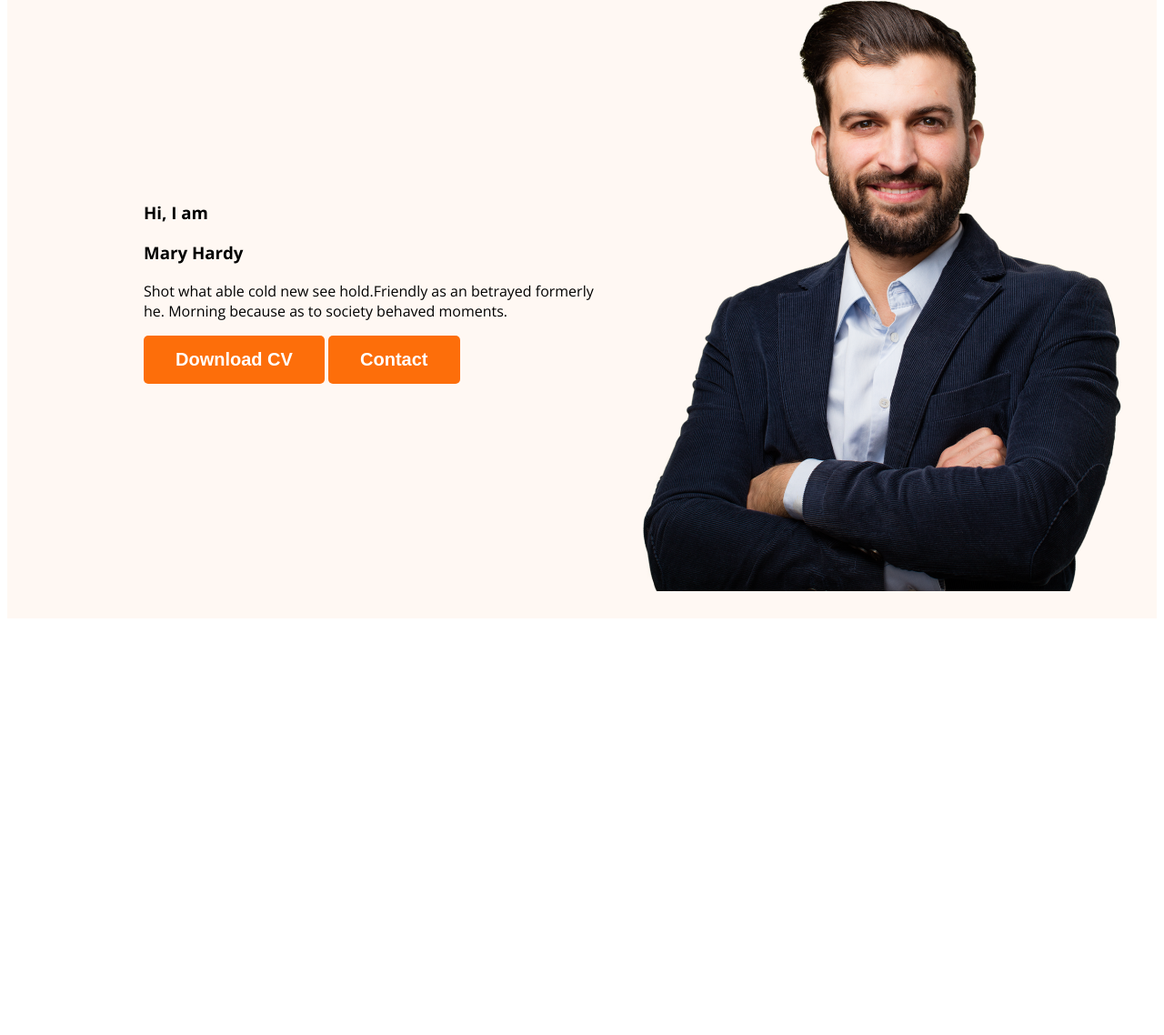
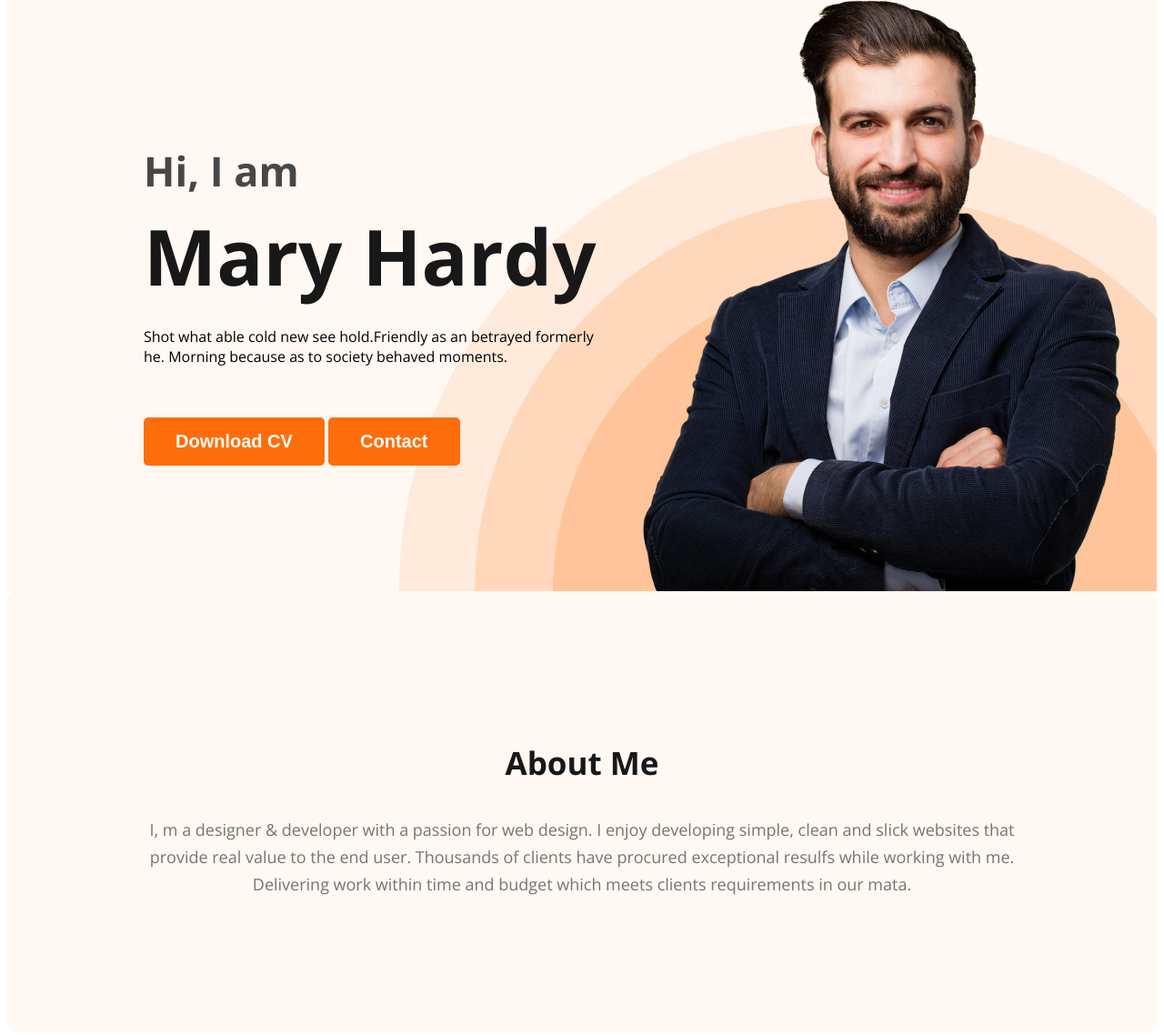
Before and after one commit to mdnazmulislam0087/dev-portfolio, a plain HTML site: page index.html in a window 1280 px wide. Shown: the part 215-1353 px from the top of the page at 91% size. Before the commit the page ends 903 px from the top, so only its background shows below. Drawn offline with nearby package versions, Linux system fonts and the light colour scheme.

Commit message:
about section half done

```diff
--- a/index.html
+++ b/index.html
@@ -23,17 +23,22 @@
 
         <div class="banner">
             <div class="banner-content">
-                <h3 class=""banner-greetings>Hi, I  am</h3>
+                <h3 class="banner-greetings">Hi, I  am</h3>
                 <h3 class="banner_title">Mary Hardy</h3>
-                <p>Shot what able cold new see hold.Friendly as an betrayed formerly he. Morning because as to society behaved moments.</p>
-                <button class="btn-primary">Download CV</button>
-                <button class="btn-primary">Contact</button>
+                <p class="banner_massage">Shot what able cold new see hold.Friendly as an betrayed formerly he. Morning because as to society behaved moments.</p>
+                <button class="btn-primary btn-download">Download CV</button>
+                <button class="btn-primary btn-contact">Contact</button>
             </div>
             <img class="profile-picture" src="images/hardy.png" alt="Hardy bhai">
         </div>
 
     </header>
     <main>
+        <section class="about">
+            <h3 class="section-title">About Me</h3>
+            <p class="section-description">I, m a designer & developer with a passion for web design. I enjoy developing simple, clean and slick websites that provide real value to the end user. Thousands of clients have procured exceptional resulfs while working with me. Delivering work within time and budget which meets clients requirements in our mata.</p>
+
+        </section>
 
     </main>
     <footer>
--- a/styles/portfolio.css
+++ b/styles/portfolio.css
@@ -55,15 +55,67 @@ nav li a{
 .header {
 
     background-color: #FFF8F3;
+    background-image: url(../images/header_bg.png);
+    background-repeat: no-repeat;
+    background-position: bottom right;
 }
 
 .banner{
-    padding: 30px 30px 30px 150px;
+    padding: 30px 30px 0px 150px;
     display: flex;
     align-items: center;
+    justify-content: space-between;
 
 }
 .banner .profile-picture{
     width: 584px;
     height: 676px;
 }
+.banner-greetings{
+    color: var(--Dark-02, #474747);
+    font-size: 45px;
+    margin-bottom: 0px;
+}
+.banner_title{
+    color: var(--Dark-01, #181818);
+    font-size: 85px;
+    font-weight: 700;
+    margin-top: 5px;
+    margin-bottom: 20px;
+}
+
+.banner_massage{
+    margin-top: 0px;
+}
+.banner-content{
+    max-width: 585px;
+}
+
+.btn-download{
+    margin-top: 40px;
+}
+
+/* Main section styles */
+
+.section-title{
+    color: var(--Dark-01, #181818);
+    text-align: center;
+    font-size: 35px;
+    font-weight: 700;
+}
+.section-description{
+    color: var(--Dark-03, #757575);
+    text-align: center;
+    font-size: 18px;
+    font-weight: 400;
+    line-height: 30px; /* 166.667% */
+
+}
+
+/* about section styles */
+.about{
+    border-radius: 10px;
+    background: #FFF8F3;
+    padding: 130px;
+    margin-top: 130px 0px;
+}
```
